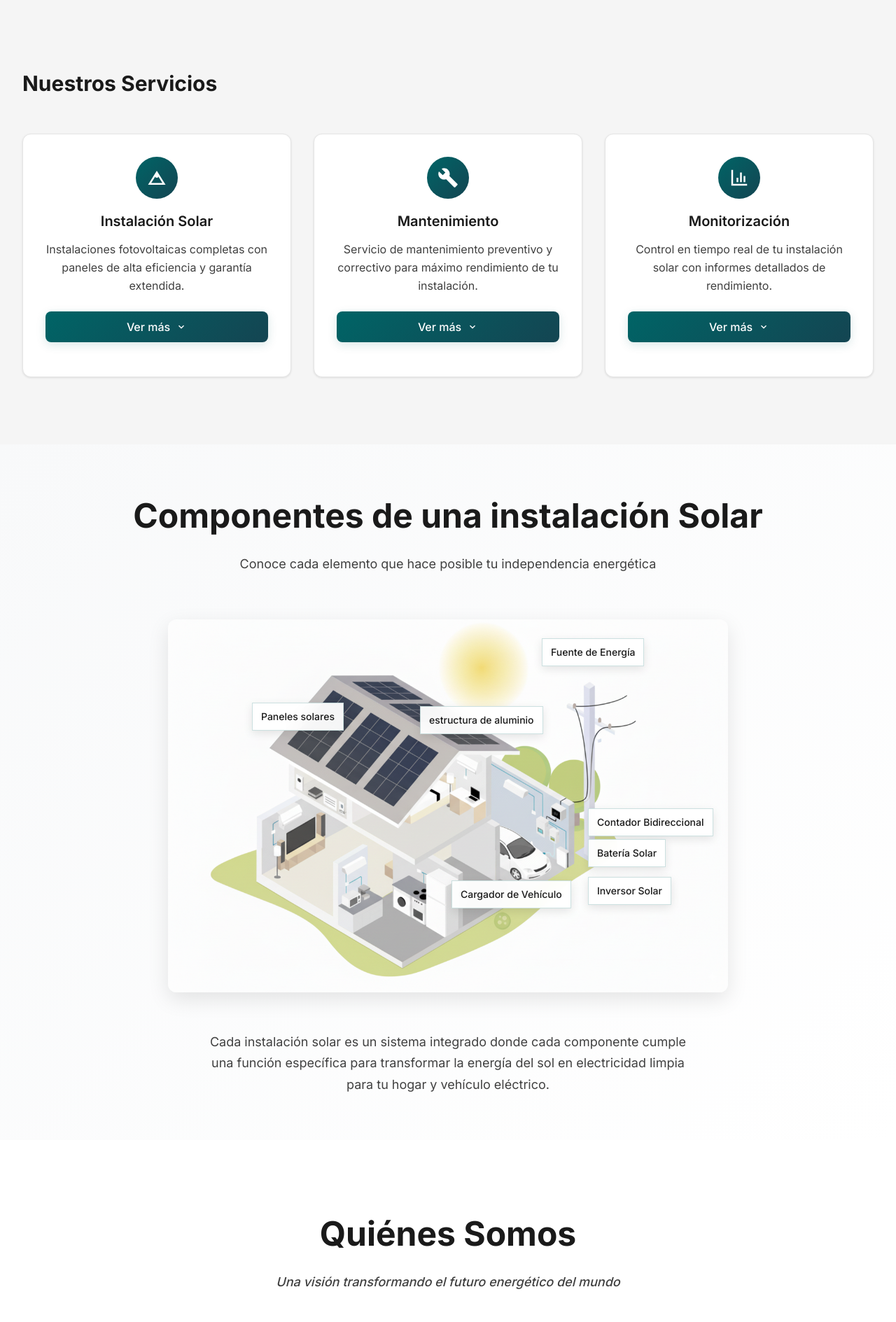
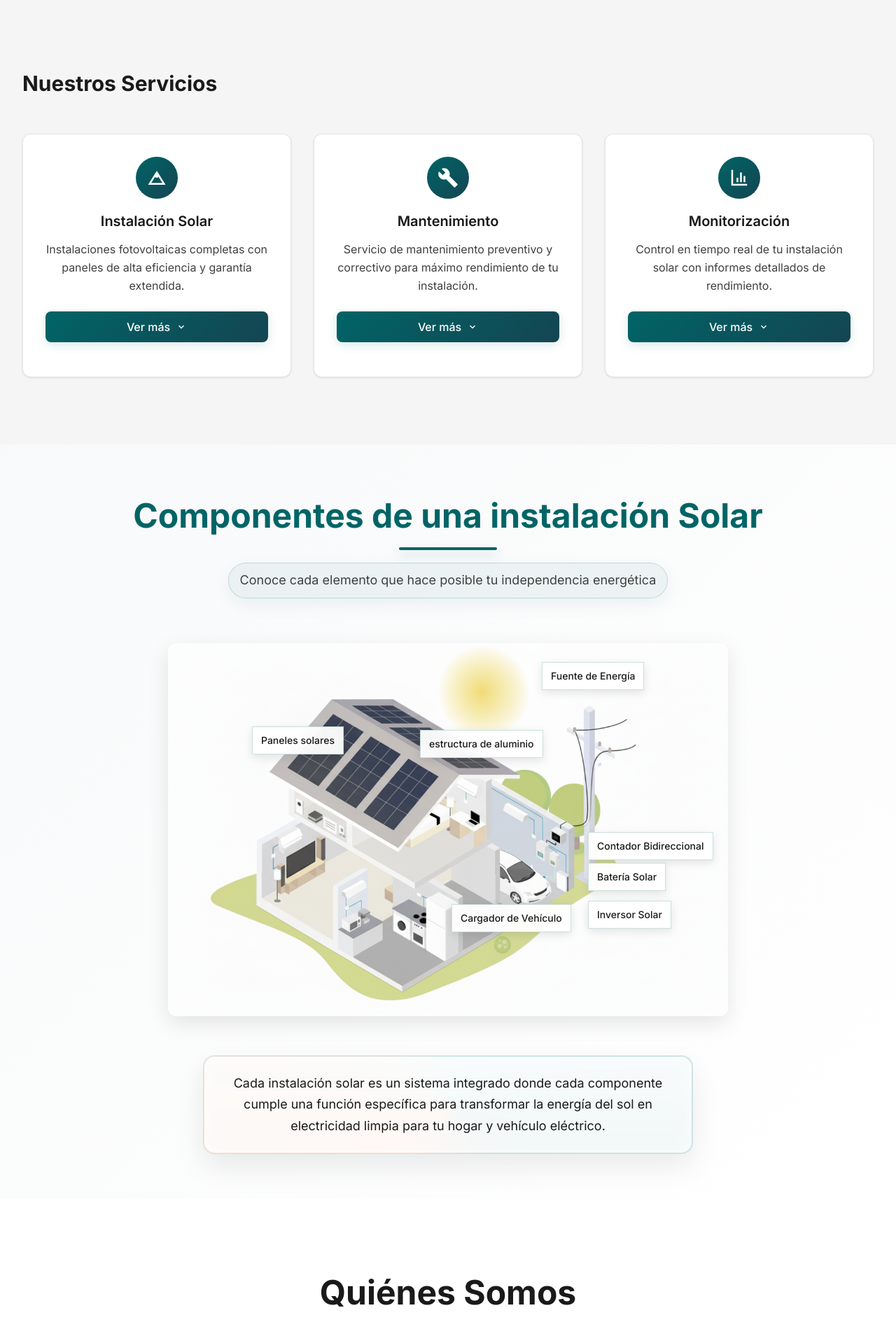
Before and after one commit to FrancoRot/inglat, a Django app: page / in a window 1280 px wide. Shown: the part 855-2744 px from the top of the page at 70% size. Run offline with Django 5.2, Linux system fonts and the light colour scheme; data comes from the database, SQL or seed files in the repository; data that the repository does not hold is empty.

Commit message:
mejorando un poquito

```diff
--- a/static/css/home.css
+++ b/static/css/home.css
@@ -1386,6 +1386,121 @@
     margin: 0 auto;
 }
 
+/* ===== RESALTADO ESPECIAL: Título, Subtítulo y Párrafo de Componentes ===== */
+/* Título con texto en gradiente y subrayado animado */
+#componentes-solares .section-header .section-title {
+    color: var(--primary-color);
+    position: relative;
+}
+
+#componentes-solares .section-header .section-title::after {
+    content: '';
+    position: absolute;
+    left: 50%;
+    bottom: -10px;
+    transform: translateX(-50%) scaleX(0);
+    transform-origin: center;
+    width: 140px;
+    height: 4px;
+    border-radius: 999px;
+    background: var(--primary-color);
+    box-shadow: 0 6px 16px rgba(0, 100, 102, 0.25);
+    animation: underlineSweep 1s ease forwards;
+}
+
+/* Subtítulo estilo "pill" con borde sutil en gradiente */
+#componentes-solares .section-header .section-subtitle {
+    display: inline-block;
+    margin-top: var(--space-3);
+    padding: 10px 16px;
+    border-radius: 999px;
+    position: relative;
+    background: rgba(0, 100, 102, 0.06);
+    border: 1px solid rgba(0, 100, 102, 0.18);
+    box-shadow: 0 8px 24px rgba(0, 100, 102, 0.08);
+    white-space: nowrap;
+    max-width: none;
+    overflow: visible;
+}
+
+/* Párrafo destacado con recuadro y borde degradado animado */
+#componentes-solares .componentes-description .componentes-text {
+    position: relative;
+    padding: var(--space-6) var(--space-6);
+    margin-top: var(--space-6);
+    background: linear-gradient(180deg, rgba(255,255,255,0.9), rgba(255,255,255,0.85));
+    border-radius: var(--border-radius-xl);
+    box-shadow: 0 18px 40px rgba(0, 0, 0, 0.08);
+    border: 1px solid rgba(0, 100, 102, 0.18);
+    overflow: hidden;
+    color: var(--gray-900);
+    z-index: 0; /* crear stacking context local */
+}
+
+/* Borde degradado externo (halo) */
+#componentes-solares .componentes-description .componentes-text::before {
+    content: '';
+    position: absolute;
+    inset: -2px;
+    border-radius: inherit;
+    background: conic-gradient(from 0deg, var(--primary-light), var(--primary-color), var(--accent-color), var(--primary-light));
+    z-index: -1; /* detrás del contenido */
+    filter: blur(10px);
+    opacity: 0.35;
+    animation: borderGlow 6s linear infinite;
+}
+
+/* Capa interna para garantizar legibilidad sobre el halo */
+#componentes-solares .componentes-description .componentes-text::after {
+    content: '';
+    position: absolute;
+    inset: 1px;
+    border-radius: calc(var(--border-radius-xl) - 1px);
+    background: linear-gradient(180deg, rgba(255,255,255,0.92), rgba(255,255,255,0.86));
+    z-index: -1; /* detrás del contenido */
+}
+
+/* Elevar el texto por encima de las capas decorativas */
+#componentes-solares .componentes-description .componentes-text {
+    position: relative;
+}
+
+/* El propio texto del párrafo queda por encima de las capas decorativas */
+
+/* Animación de entrada sutil (progressive enhancement) */
+#componentes-solares .section-header .section-title,
+#componentes-solares .section-header .section-subtitle,
+#componentes-solares .componentes-description .componentes-text {
+    animation: fadeSlideUp 0.6s ease both;
+}
+
+@keyframes fadeSlideUp {
+    from { opacity: 0; transform: translateY(10px); }
+    to { opacity: 1; transform: translateY(0); }
+}
+
+@keyframes borderGlow {
+    0% { filter: blur(10px) brightness(1); }
+    50% { filter: blur(12px) brightness(1.15); }
+    100% { filter: blur(10px) brightness(1); }
+}
+
+@keyframes underlineSweep {
+    0% { transform: translateX(-50%) scaleX(0); opacity: 0; }
+    100% { transform: translateX(-50%) scaleX(1); opacity: 1; }
+}
+
+/* Motion-safe: reducir movimientos si el usuario lo prefiere */
+@media (prefers-reduced-motion: reduce) {
+    #componentes-solares .section-header .section-title::after,
+    #componentes-solares .componentes-description .componentes-text::before,
+    #componentes-solares .section-header .section-title,
+    #componentes-solares .section-header .section-subtitle,
+    #componentes-solares .componentes-description .componentes-text {
+        animation: none !important;
+    }
+}
+
 /* ===== RESPONSIVE PARA COMPONENTES ===== */
 @media (max-width: 768px) {
     .componentes-section {
```
